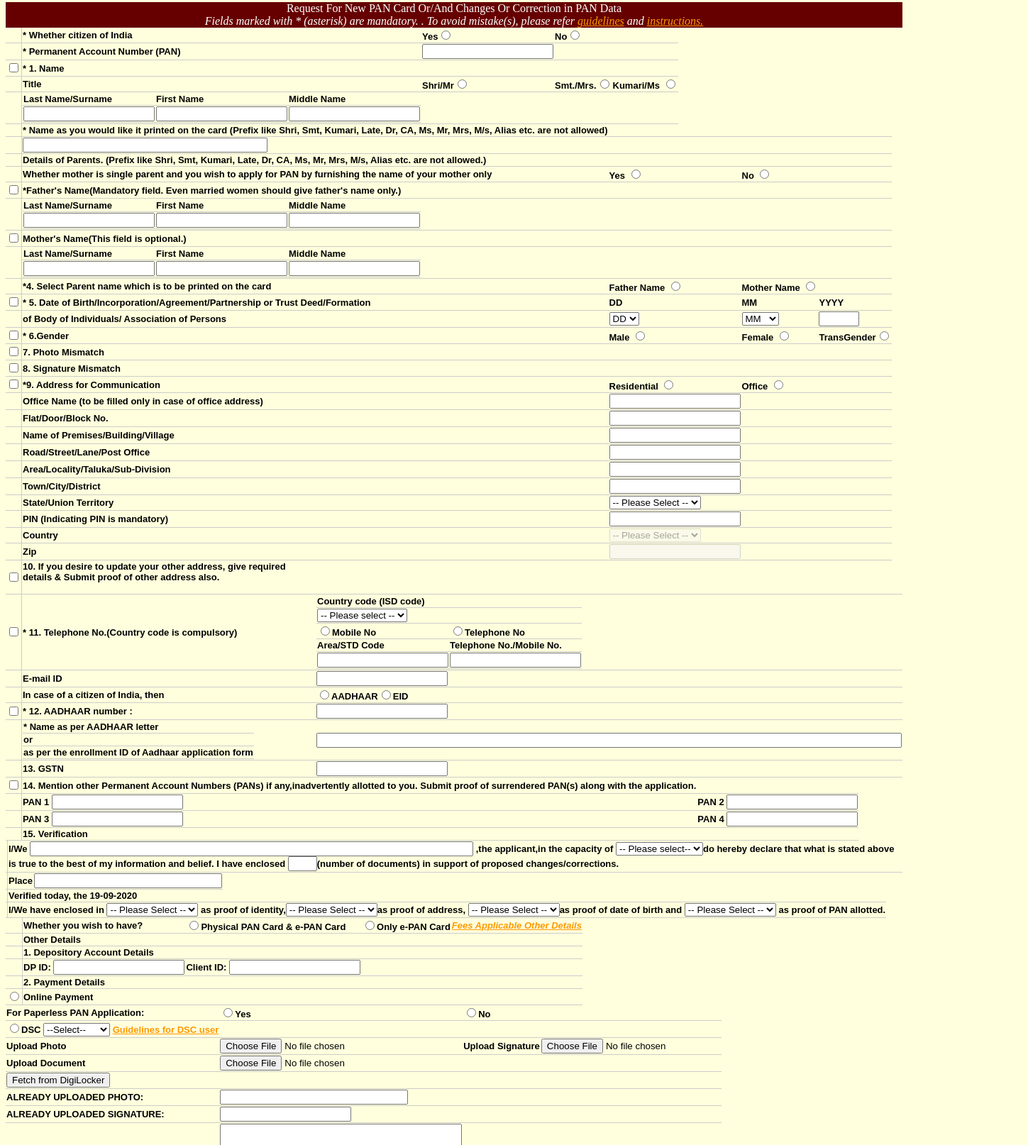
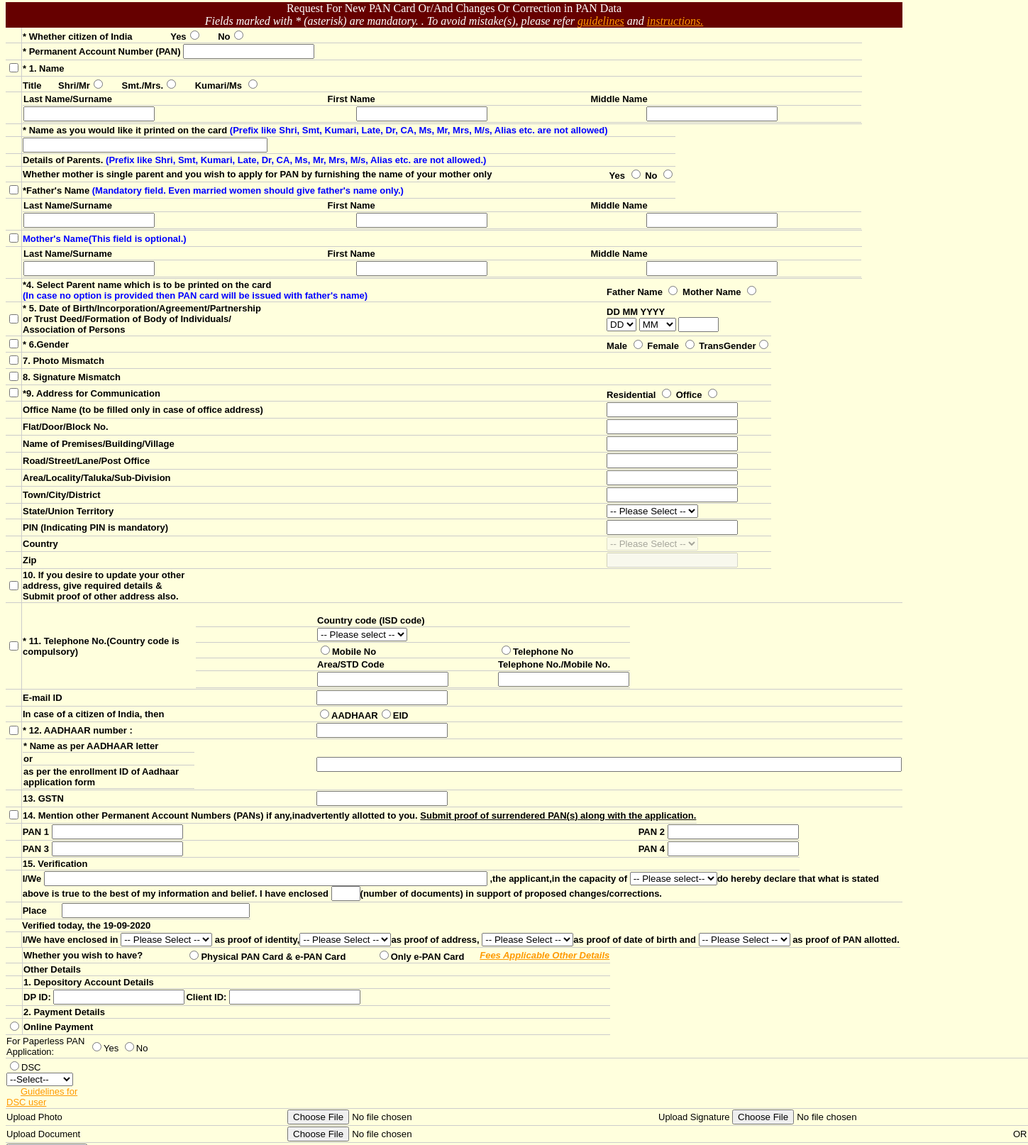
Before and after one commit to chetas11/HTML, a plain HTML site: page Pan-clone task1/index.html in a window 1280 px wide. Shown: the part 5-1619 px from the top of the page at 71% size, 1449 px wide, since content can reach past the window. Drawn offline with Linux system fonts and the light colour scheme.

Commit message:
minor fix

```diff
--- a/Pan-clone task1/index.html
+++ b/Pan-clone task1/index.html
@@ -8,6 +8,8 @@
       body {
         background-color: #ffffdd;
       }
+
+
 
       p {
         margin: 0;
@@ -25,7 +27,8 @@
         border-collapse: collapse;
       }
 
-      tr {
+      tr,
+      td {
         border-bottom: 1px solid #ccc;
         border-width: auto;
       }
@@ -42,6 +45,9 @@
         font-weight: bold;
         font-family: Arial, Helvetica, sans-serif;
         font-size: 13px;
+      }
+      .bottom-table td{
+        font-weight: normal;
       }
     </style>
   </head>
@@ -61,14 +67,23 @@
     <table>
       <tr>
         <th></th>
-        <td>* Whether citizen of India</td>
-        <td>Yes<input type="radio" name="citizen" required /></td>
-        <td>No<input type="radio" name="citizen" required /></td>
+        <td>
+          * Whether citizen of India
+          <span style="margin-left: 50px"></span> Yes<input
+            type="radio"
+            name="citizen"
+            required
+          />
+          <span style="margin-left: 20px"></span> No<input
+            type="radio"
+            name="citizen"
+            required
+          />
+        </td>
       </tr>
       <tr>
         <th></th>
-        <td>* Permanent Account Number (PAN)</td>
-        <td><input type="text" /></td>
+        <td>* Permanent Account Number (PAN) <input type="text" /></td>
       </tr>
       <tr>
         <th><input type="checkbox" /></th>
@@ -76,24 +91,34 @@
       </tr>
       <tr>
         <th></th>
-        <td>Title</td>
-        <td>Shri/Mr<input type="radio" name="title" /></td>
-        <td>Smt./Mrs.<input type="radio" name="title" /></td>
-        <td>Kumari/Ms <input type="radio" name="title" /></td>
+        <td>
+          Title <span style="margin-left: 20px"></span> Shri/Mr<input
+            type="radio"
+            name="title"
+          /><span style="margin-left: 20px"></span> Smt./Mrs.<input
+            type="radio"
+            name="title"
+          /><span style="margin-left: 20px"></span> Kumari/Ms
+          <input type="radio" name="title" />
+        </td>
       </tr>
       <tr>
         <th></th>
         <td>
           <table>
             <tr>
-              <td>Last Name/Surname</td>
-              <td>First Name</td>
-              <td>Middle Name</td>
+              <td>
+                Last Name/Surname <span style="margin-left: 300px"></span> First
+                Name <span style="margin-left: 300px"></span> Middle Name
+                <span style="margin-left: 300px"></span>
+              </td>
             </tr>
             <tr>
-              <td><input type="text" /></td>
-              <td><input type="text" /></td>
-              <td><input type="text" /></td>
+              <td>
+                <input type="text" /><span style="margin-left: 280px"></span>
+                <input type="text" /><span style="margin-left: 221px"></span>
+                <input type="text" />
+              </td>
             </tr>
           </table>
         </td>
@@ -103,9 +128,11 @@
       <tr>
         <th></th>
         <td>
-          * Name as you would like it printed on the card (Prefix like Shri,
-          Smt, Kumari, Late, Dr, CA, Ms, Mr, Mrs, M/s, Alias etc. are not
-          allowed)
+          * Name as you would like it printed on the card
+          <span style="color: blue"
+            >(Prefix like Shri, Smt, Kumari, Late, Dr, CA, Ms, Mr, Mrs, M/s,
+            Alias etc. are not allowed)</span
+          >
         </td>
       </tr>
       <tr>
@@ -115,8 +142,11 @@
       <tr>
         <th></th>
         <td>
-          Details of Parents. (Prefix like Shri, Smt, Kumari, Late, Dr, CA, Ms,
-          Mr, Mrs, M/s, Alias etc. are not allowed.)
+          Details of Parents.
+          <span style="color: blue"
+            >(Prefix like Shri, Smt, Kumari, Late, Dr, CA, Ms, Mr, Mrs, M/s,
+            Alias etc. are not allowed.)</span
+          >
         </td>
       </tr>
       <tr>
@@ -125,14 +155,50 @@
           Whether mother is single parent and you wish to apply for PAN by
           furnishing the name of your mother only
         </td>
-        <td>Yes <input name="singleparent" type="radio" /></td>
-        <td>No <input name="singleparent" type="radio" /></td>
+        <td>
+          Yes <input name="singleparent" type="radio" /> No
+          <input name="singleparent" type="radio" />
+        </td>
       </tr>
       <tr>
         <th><input type="checkbox" name="" id="" /></th>
         <td>
-          *Father's Name(Mandatory field. Even married women should give
-          father's name only.)
+          *Father's Name
+          <span style="color: blue"
+            >(Mandatory field. Even married women should give father's name
+            only.)</span
+          >
+        </td>
+      </tr>
+    </table>
+    <table>
+      <tr>
+        <th></th>
+        <td>
+          <table>
+            <tr>
+              <td>
+                Last Name/Surname <span style="margin-left: 300px"></span> First
+                Name <span style="margin-left: 300px"></span> Middle Name
+                <span style="margin-left: 300px"></span>
+              </td>
+            </tr>
+            <tr>
+              <td>
+                <input type="text" /><span style="margin-left: 280px"></span>
+                <input type="text" /><span style="margin-left: 221px"></span>
+                <input type="text" />
+              </td>
+            </tr>
+          </table>
+        </td>
+      </tr>
+      <tr>
+        <th><input type="checkbox" name="" id="" /></th>
+        <td>
+          <span style="color: blue"
+            >Mother's Name(This field is optional.)</span
+          >
         </td>
       </tr>
       <tr>
@@ -140,59 +206,52 @@
         <td>
           <table>
             <tr>
-              <td>Last Name/Surname</td>
-              <td>First Name</td>
-              <td>Middle Name</td>
+              <td>
+                Last Name/Surname <span style="margin-left: 300px"></span> First
+                Name <span style="margin-left: 300px"></span> Middle Name
+                <span style="margin-left: 300px"></span>
+              </td>
             </tr>
             <tr>
-              <td><input type="text" /></td>
-              <td><input type="text" /></td>
-              <td><input type="text" /></td>
+              <td>
+                <input type="text" /><span style="margin-left: 280px"></span>
+                <input type="text" /><span style="margin-left: 221px"></span>
+                <input type="text" />
+              </td>
             </tr>
           </table>
         </td>
       </tr>
-      <tr>
-        <th><input type="checkbox" name="" id="" /></th>
-        <td>Mother's Name(This field is optional.)</td>
-      </tr>
+    </table>
+    <table>
       <tr>
         <th></th>
         <td>
-          <table>
-            <tr>
-              <td>Last Name/Surname</td>
-              <td>First Name</td>
-              <td>Middle Name</td>
-            </tr>
-            <tr>
-              <td><input type="text" /></td>
-              <td><input type="text" /></td>
-              <td><input type="text" /></td>
-            </tr>
-          </table>
+          *4. Select Parent name which is to be printed on the card <br />
+          <span style="color: blue"
+            >(In case no option is provided then PAN card will be issued with
+            father's name)</span
+          >
         </td>
-      </tr>
-      <tr>
-        <th></th>
-        <td>*4. Select Parent name which is to be printed on the card</td>
-        <td>Father Name <input name="parentname" type="radio" /></td>
-        <td>Mother Name <input name="parentname" type="radio" /></td>
+
+        <td>
+          <span style="margin-left: 335px"></span> Father Name
+          <input name="parentname" type="radio" /> Mother Name
+          <input name="parentname" type="radio" />
+        </td>
       </tr>
       <tr>
         <th><input type="checkbox" name="" id="" /></th>
         <td>
-          * 5. Date of Birth/Incorporation/Agreement/Partnership or Trust
-          Deed/Formation
+          * 5. Date of Birth/Incorporation/Agreement/Partnership <br />
+          or Trust Deed/Formation of Body of Individuals/ <br />
+          Association of Persons
         </td>
-        <td>DD</td>
-        <td>MM</td>
-        <td>YYYY</td>
-      </tr>
-      <tr>
-        <th></th>
-        <td>of Body of Individuals/ Association of Persons</td>
         <td>
+          <span style="margin-left: 335px"></span>DD MM YYYY <br /><span
+            style="margin-left: 335px"
+          ></span>
+
           <select name="DD" id="">
             <option selected>DD</option>
             <option>1</option>
@@ -227,8 +286,7 @@
             <option>30</option>
             <option>31</option>
           </select>
-        </td>
-        <td>
+
           <select name="monrh" id="">
             <option selected>MM</option>
             <option>JAN</option>
@@ -244,17 +302,21 @@
             <option>NOV</option>
             <option>DEC</option>
           </select>
-        </td>
-        <td>
+
           <input size="4" type="text" />
         </td>
       </tr>
       <tr>
         <th><input type="checkbox" /></th>
         <td>* 6.Gender</td>
-        <td>Male <input name="gender" type="radio" /></td>
-        <td>Female <input name="gender" type="radio" /></td>
-        <td>TransGender<input name="gender" type="radio" /></td>
+        <td>
+          <span style="margin-left: 335px"></span>Male
+          <input name="gender" type="radio" /> Female
+          <input name="gender" type="radio" /> TransGender<input
+            name="gender"
+            type="radio"
+          />
+        </td>
       </tr>
       <tr>
         <th><input type="checkbox" /></th>
@@ -267,43 +329,47 @@
       <tr>
         <th><input type="checkbox" /></th>
         <td>*9. Address for Communication</td>
-        <td>Residential <input name="address" type="radio" /></td>
-        <td>Office <input name="address" type="radio" /></td>
+        <td>
+          <span style="margin-left: 335px"></span>Residential
+          <input name="address" type="radio" /> Office
+          <input name="address" type="radio" />
+        </td>
       </tr>
       <tr>
         <th></th>
         <td>Office Name (to be filled only in case of office address)</td>
-        <td><input type="text" /></td>
+        <td><span style="margin-left: 335px"></span><input type="text" /></td>
       </tr>
       <tr>
         <th></th>
         <td>Flat/Door/Block No.</td>
-        <td><input type="text" /></td>
+        <td><span style="margin-left: 335px"></span><input type="text" /></td>
       </tr>
       <tr>
         <th></th>
         <td>Name of Premises/Building/Village</td>
-        <td><input type="text" /></td>
+        <td><span style="margin-left: 335px"></span><input type="text" /></td>
       </tr>
       <tr>
         <th></th>
         <td>Road/Street/Lane/Post Office</td>
-        <td><input type="text" /></td>
+        <td><span style="margin-left: 335px"></span><input type="text" /></td>
       </tr>
       <tr>
         <th></th>
         <td>Area/Locality/Taluka/Sub-Division</td>
-        <td><input type="text" /></td>
+        <td><span style="margin-left: 335px"></span><input type="text" /></td>
       </tr>
       <tr>
         <th></th>
         <td>Town/City/District</td>
-        <td><input type="text" /></td>
+        <td><span style="margin-left: 335px"></span><input type="text" /></td>
       </tr>
       <tr>
         <th></th>
         <td>State/Union Territory</td>
         <td>
+          <span style="margin-left: 335px"></span>
           <select name="State" id="">
             <option selected>-- Please Select --</option>
             <option>Maharashtra</option>
@@ -317,12 +383,13 @@
       <tr>
         <th></th>
         <td>PIN (Indicating PIN is mandatory)</td>
-        <td><input type="text" /></td>
+        <td><span style="margin-left: 335px"></span><input type="text" /></td>
       </tr>
       <tr>
         <th></th>
         <td>Country</td>
         <td>
+          <span style="margin-left: 335px"></span>
           <select disabled name="Country" id="">
             <option selected>-- Please Select --</option>
           </select>
@@ -331,7 +398,9 @@
       <tr>
         <th></th>
         <td>Zip</td>
-        <td><input type="text" disabled /></td>
+        <td>
+          <span style="margin-left: 335px"></span><input type="text" disabled />
+        </td>
       </tr>
     </table>
     <table>
@@ -339,12 +408,7 @@
         <th><input type="checkbox" /></th>
         <td>
           10. If you desire to update your other address, give required details
-          & Submit proof of other address also. &nbsp; &nbsp;&nbsp;&nbsp;&nbsp;
-          &nbsp;&nbsp;&nbsp;&nbsp; &nbsp;&nbsp;&nbsp;&nbsp;
-          &nbsp;&nbsp;&nbsp;&nbsp; &nbsp;&nbsp;&nbsp;&nbsp;
-          &nbsp;&nbsp;&nbsp;&nbsp; &nbsp;&nbsp;&nbsp;&nbsp;
-          &nbsp;&nbsp;&nbsp;&nbsp; &nbsp;&nbsp;&nbsp;&nbsp;
-          &nbsp;&nbsp;&nbsp;&nbsp;&nbsp;&nbsp;
+          & Submit proof of other address also.
         </td>
       </tr>
       <tr>
@@ -355,26 +419,39 @@
         <td>
           <table>
             <tr>
-              <td>Country code (ISD code)</td>
+              <td>
+                <span style="margin-left: 170px"></span>Country code (ISD code)
+              </td>
             </tr>
             <tr>
               <td>
+                <span style="margin-left: 170px"></span>
                 <select name="">
                   <option selected>-- Please select --</option>
                 </select>
               </td>
             </tr>
             <tr>
-              <td><input name="number" type="radio" />Mobile No</td>
+              <td>
+                <span style="margin-left: 170px"></span
+                ><input name="number" type="radio" />Mobile No<span
+                  style="margin-left: 170px"
+                ></span>
+              </td>
               <td><input name="number" type="radio" />Telephone No</td>
             </tr>
             <tr>
-              <td>Area/STD Code</td>
+              <td><span style="margin-left: 170px"></span>Area/STD Code</td>
+              <span style="margin-left: 170px"></span>
               <td>Telephone No./Mobile No.</td>
             </tr>
             <tr>
-              <td><input type="text" /></td>
-              <td><input type="text" /></td>
+              <td>
+                <span style="margin-left: 170px"></span><input type="text" />
+              </td>
+              <td>
+                <input type="text" />
+              </td>
             </tr>
           </table>
         </td>
@@ -382,12 +459,13 @@
       <tr>
         <th></th>
         <td>E-mail ID</td>
-        <td><input type="text" /></td>
+        <td><span style="margin-left: 170px"></span><input type="text" /></td>
       </tr>
       <tr>
         <th></th>
         <td>In case of a citizen of India, then</td>
         <td>
+          <span style="margin-left: 170px"></span>
           <input name="aadhar" type="radio" />AADHAAR<input
             name="aadhar"
             type="radio"
@@ -397,7 +475,7 @@
       <tr>
         <th><input type="checkbox" /></th>
         <td>* 12. AADHAAR number :</td>
-        <td><input type="text" /></td>
+        <td><span style="margin-left: 170px"></span><input type="text" /></td>
       </tr>
       <tr>
         <th></th>
@@ -415,13 +493,14 @@
           </table>
         </td>
         <td>
-          <input size="100" type="text" />
+          <span style="margin-left: 170px"></span
+          ><input size="100" type="text" />
         </td>
       </tr>
       <tr>
         <th></th>
         <td>13. GSTN</td>
-        <td><input type="text" /></td>
+        <td><span style="margin-left: 170px"></span><input type="text" /></td>
       </tr>
     </table>
     <table>
@@ -429,19 +508,25 @@
         <th><input type="checkbox" /></th>
         <td>
           14. Mention other Permanent Account Numbers (PANs) if
-          any,inadvertently allotted to you. Submit proof of surrendered PAN(s)
-          along with the application.
+          any,inadvertently allotted to you.
+          <u>Submit proof of surrendered PAN(s) along with the application.</u>
+        </td>
+      </tr>
+    </table>
+    <table>
+      <tr>
+        <th><span style="margin-left: 19.7px"></span></th>
+        <td>PAN 1 <input type="text" /></td>
+        <td>
+          <span style="margin-left: 640px"></span>PAN 2 <input type="text" />
         </td>
       </tr>
       <tr>
         <th></th>
-        <td>PAN 1 <input type="text" /></td>
-        <td>PAN 2 <input type="text" /></td>
-      </tr>
-      <tr>
-        <th></th>
         <td>PAN 3 <input type="text" /></td>
-        <td>PAN 4 <input type="text" /></td>
+        <td>
+          <span style="margin-left: 640px"></span>PAN 4 <input type="text" />
+        </td>
       </tr>
       <tr>
         <th></th>
@@ -450,7 +535,7 @@
     </table>
     <table>
       <tr>
-        <th></th>
+        <th><span style="margin-left: 19.7px"></span></th>
         <td>
           I/We <input size="75" type="text" /> ,the applicant,in the capacity of
           <select id="">
@@ -466,18 +551,24 @@
     </table>
     <table>
       <tr>
-        <th></th>
+        <th><span style="margin-left: 19.7px"></span></th>
         <td>Place</td>
-        <td><input size="30" type="text" /></td>
+        <td>
+          <span style="margin-left: 19.7px"></span
+          ><input size="30" type="text" />
+        </td>
       </tr>
     </table>
     <table>
       <tr>
-        <th></th>
-        <td>Verified today, the 19-09-2020</td>
+        <td>
+          <span style="margin-left: 22px"></span>Verified today, the 19-09-2020
+        </td>
       </tr>
+    </table>
+    <table>
       <tr>
-        <th></th>
+        <th><span style="margin-left: 19.7px"></span></th>
         <td>
           I/We have enclosed in
           <select id="">
@@ -501,9 +592,15 @@
         <th></th>
         <td>Whether you wish to have?</td>
         <td><input name="pan" type="radio" />Physical PAN Card & e-PAN Card</td>
-        <td><input name="pan" type="radio" />Only e-PAN Card</td>
         <td>
-          <em><a href="/PAN_form.html">Fees Applicable Other Details</a></em>
+          <span style="margin-left: 19.7px"></span
+          ><input name="pan" type="radio" />Only e-PAN Card
+        </td>
+        <td>
+          <em
+            ><span style="margin-left: 19.7px"></span
+            ><a href="/PAN_form.html">Fees Applicable Other Details</a></em
+          >
         </td>
       </tr>
       <tr>
@@ -528,11 +625,13 @@
         <td>Online Payment</td>
       </tr>
     </table>
-    <table>
+    <table class="bottom-table">
       <tr>
         <td>For Paperless PAN Application:</td>
-        <td><input name="paperless" type="radio" />Yes</td>
-        <td><input name="paperless" type="radio" />No</td>
+        <td>
+          <input name="paperless" type="radio" />Yes
+          <input name="paperless" type="radio" />No
+        </td>
       </tr>
       <tr>
         <td>
@@ -543,37 +642,40 @@
             <option>Lunatic/idiot</option>
             <option>Self</option>
           </select>
-          <a href="./PAN_form.html">Guidelines for DSC user</a>
+          <a href="./PAN_form.html"
+            ><span style="margin-left: 20px"></span> Guidelines for DSC user</a
+          >
         </td>
       </tr>
       <tr>
         <td>Upload Photo</td>
-        <td><input type="file" /></td>
-        <td>Upload Signature</td>
-        <td><input type="file" /></td>
+        <td><span style="margin-left: 280px"></span><input type="file" /></td>
+        <td><span style="margin-left: 180px"></span>Upload Signature
+        </span><input type="file" /></td>
       </tr>
       <tr>
         <td>Upload Document</td>
-        <td><input type="file" /></td>
+        <td><span style="margin-left: 280px"><input type="file" /></td>
+        <td><span style="margin-left: 680px"></span>OR</td>
       </tr>
       <tr>
         <td><button>Fetch from DigiLocker</button></td>
       </tr>
       <tr>
         <td>ALREADY UPLOADED PHOTO:</td>
-        <td><input size="30" type="text" /></td>
+        <td><span style="margin-left: 280px"></span><input size="30" type="text" /></td>
       </tr>
       <tr>
         <td>ALREADY UPLOADED SIGNATURE:</td>
-        <td><input type="text" /></td>
+        <td><span style="margin-left: 280px"></span><input type="text" /></td>
       </tr>
       <tr>
         <td>ALREADY UPLOADED DOCUMENTS:</td>
-        <td><textarea name="" id="" cols="40" rows="7"></textarea></td>
+        <td><span style="margin-left: 280px"></span><textarea name="" id="" cols="40" rows="7"></textarea></td>
       </tr>
       <tr>
         <td></td>
-        <td><input value="Submit" type="submit" /></td>
+        <td><span style="margin-left: 400px"></span><input value="Submit" type="submit" /></td>
       </tr>
     </table>
     <hr />
--- a/Resume-Clone task2/styles.css
+++ b/Resume-Clone task2/styles.css
@@ -29,7 +29,7 @@ li {
 img {
   position: absolute;
   border-radius: 50%;
-  margin-left: 650px;
+  margin-left: 625px;
   border: 4px dotted #ffac41;
   width: 150px;
   height: 150px;
@@ -40,7 +40,7 @@ img {
   background-color: #ffac41;
   padding: 5px 30px;
   border-radius: 5px;
-  margin-left: 530px;
+  margin-left: 510px;
   margin-top: 120px;
 }
 
@@ -55,7 +55,7 @@ img {
 
 .address {
   margin-top: 40px;
-  margin-left: 400px;
+  margin-left: 360px;
 }
 
 .side-side {
```
Also changed, not shown: Resume-Clone task2/dummy.html (+1 -1 lines).
